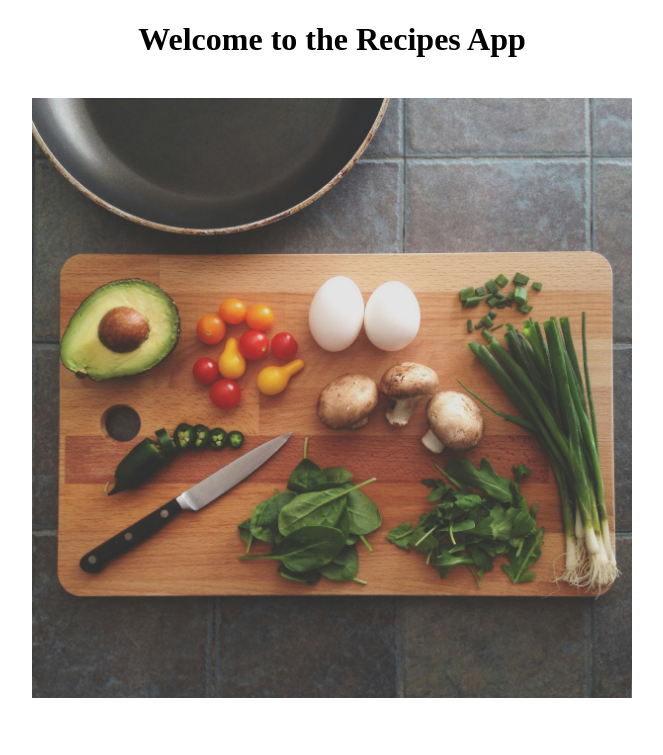
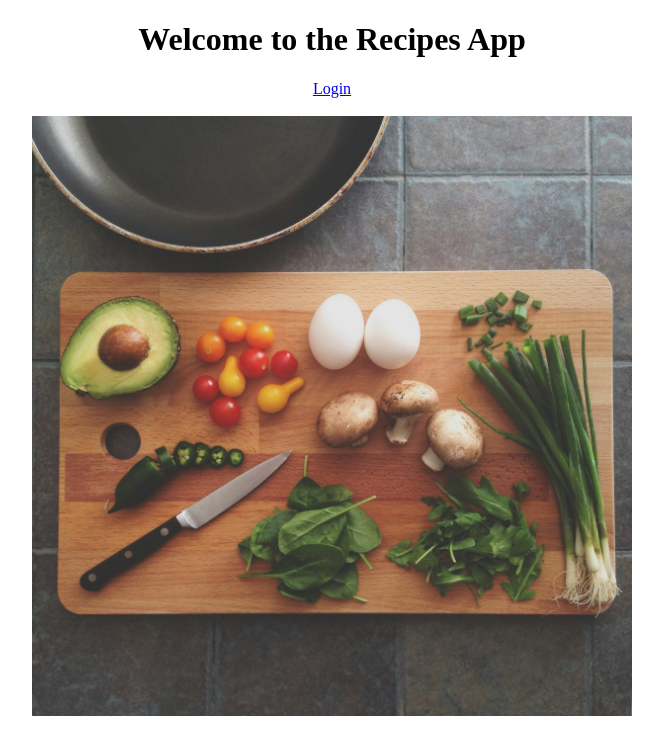
Before and after one commit to juliocgtrz/A2_Recipe_App, a Django app: page / in a window 1280 px wide. Shown: the top 755 px of the page, without its empty margins (308-971 px from the left). Run offline with Django 4.2, Linux system fonts and the light colour scheme.

Commit message:
Update home.html
added login link

```diff
--- a/src/recipes/templates/recipes/home.html
+++ b/src/recipes/templates/recipes/home.html
@@ -11,6 +11,9 @@
     </head>
     <body>
         <h1 style="text-align: center">Welcome to the Recipes App</h1>
+        <div style="text-align: center">
+            <a href ="{%url 'login' %}"> Login </a>
+        </div>
         <br>
         <div style="text-align: center">
             <img src="{% static 'recipes/images/recipe_background.jpg' %}" alt="home" width="600">
```
